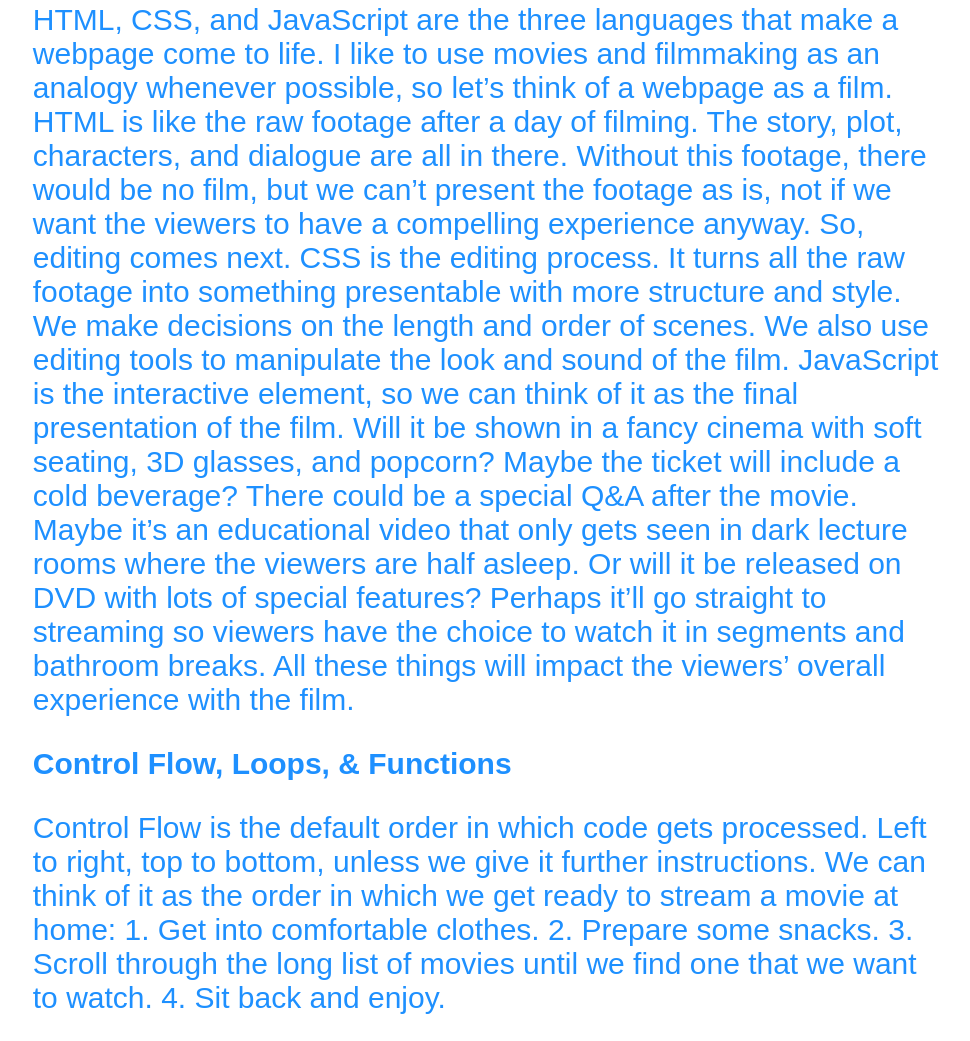
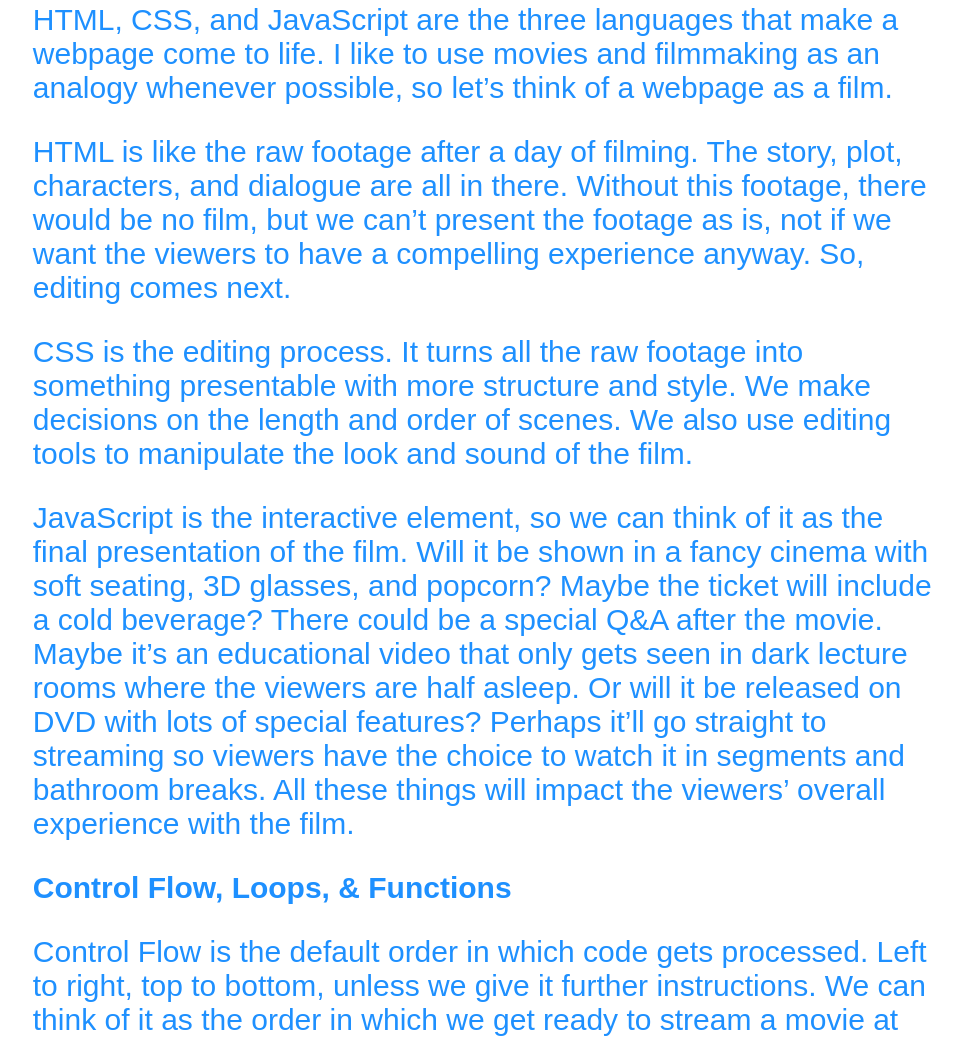
Before and after one commit to Beyond-Wen/Beyond-Wen.github.io, a plain HTML site: page blog/javascript-dom.html in a window 1280 px wide. Shown: the part 310-1351 px from the top of the page, without its empty margins (13-983 px from the left). Drawn offline with Linux system fonts and the light colour scheme.

Commit message:
space out first paragraph

```diff
--- a/blog/javascript-dom.html
+++ b/blog/javascript-dom.html
@@ -16,7 +16,11 @@
         </p>
 
         <p>HTML, CSS, and JavaScript are the three languages that make a webpage come to life. I like to use movies and filmmaking as an analogy whenever possible, so let’s think of a webpage as a film.
-          HTML is like the raw footage after a day of filming. The story, plot, characters, and dialogue are all in there. Without this footage, there would be no film, but we can’t present the footage as is, not if we want the viewers to have a compelling experience anyway. So, editing comes next. CSS is the editing process. It turns all the raw footage into something presentable with more structure and style. We make decisions on the length and order of scenes. We also use editing tools to manipulate the look and sound of the film. JavaScript is the interactive element, so we can think of it as the final presentation of the film. Will it be shown in a fancy cinema with soft seating, 3D glasses, and popcorn? Maybe the ticket will include a cold beverage? There could be a special Q&A after the movie. Maybe it’s an educational video that only gets seen in dark lecture rooms where the viewers are half asleep. Or will it be released on DVD with lots of special features? Perhaps it’ll go straight to streaming so viewers have the choice to watch it in segments and bathroom breaks. All these things will impact the viewers’ overall experience with the film.
+        <p>HTML is like the raw footage after a day of filming. The story, plot, characters, and dialogue are all in there. Without this footage, there would be no film, but we can’t present the footage as is, not if we want the viewers to have a compelling experience anyway. So, editing comes next.
+        </p>
+        <p>CSS is the editing process. It turns all the raw footage into something presentable with more structure and style. We make decisions on the length and order of scenes. We also use editing tools to manipulate the look and sound of the film.
+        </p>
+        <p>JavaScript is the interactive element, so we can think of it as the final presentation of the film. Will it be shown in a fancy cinema with soft seating, 3D glasses, and popcorn? Maybe the ticket will include a cold beverage? There could be a special Q&A after the movie. Maybe it’s an educational video that only gets seen in dark lecture rooms where the viewers are half asleep. Or will it be released on DVD with lots of special features? Perhaps it’ll go straight to streaming so viewers have the choice to watch it in segments and bathroom breaks. All these things will impact the viewers’ overall experience with the film.
         </p>
 
         <p><strong>Control Flow, Loops, & Functions</strong>
```
